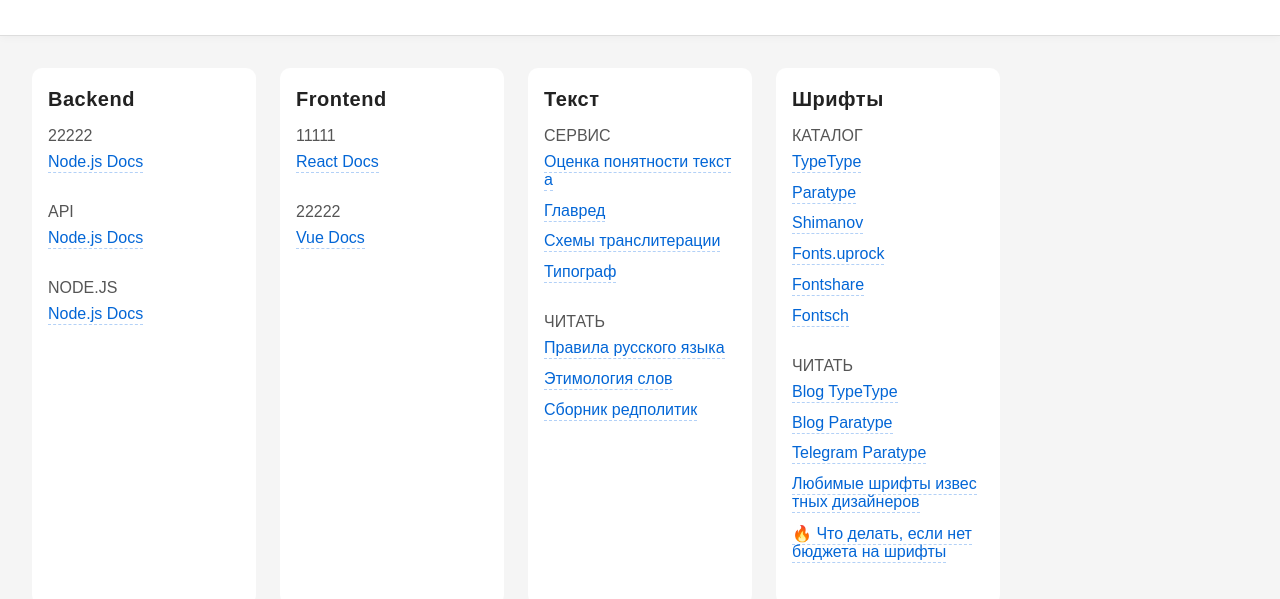
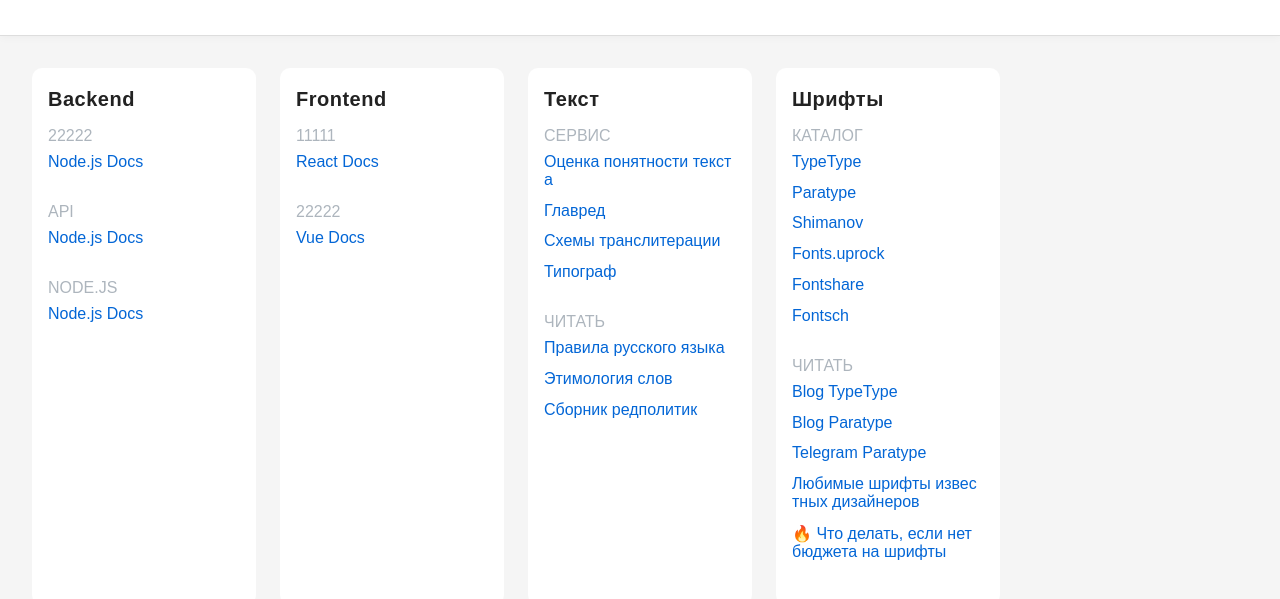
Before and after one commit to hirundos-dev/link-manager, a plain HTML site: page index.html in a window 1280 px wide. Shown: the part 77-676 px from the top of the page. Drawn offline with Linux system fonts and the light colour scheme.

Commit message:
Update style.css

```diff
--- a/style.css
+++ b/style.css
@@ -69,7 +69,7 @@ header {
   margin: 0.5rem 0 0.5rem 0;
   text-transform: uppercase;
   font-weight: normal;
-  color: #555;
+  color: #adb5bd;
   font-size: 1rem;
 }
 
@@ -91,7 +91,6 @@ ul li a {
   color: #0366d6;
   text-decoration: none;
   padding: 2px 0;
-  border-bottom: 1px dashed #b3d1f7;
   transition: color 0.15s, border-bottom 0.15s;
   word-break: break-all;
 }
```
